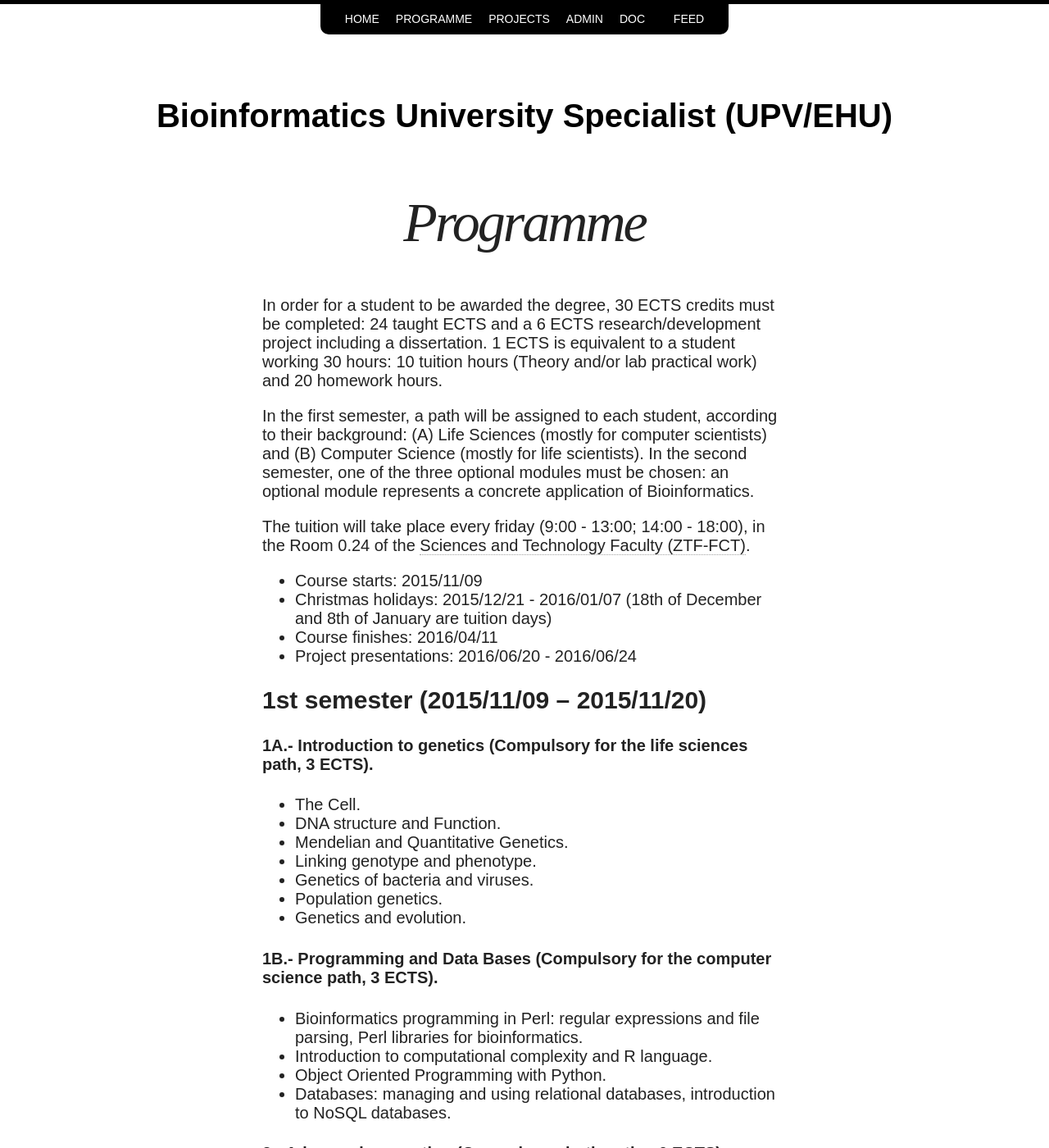
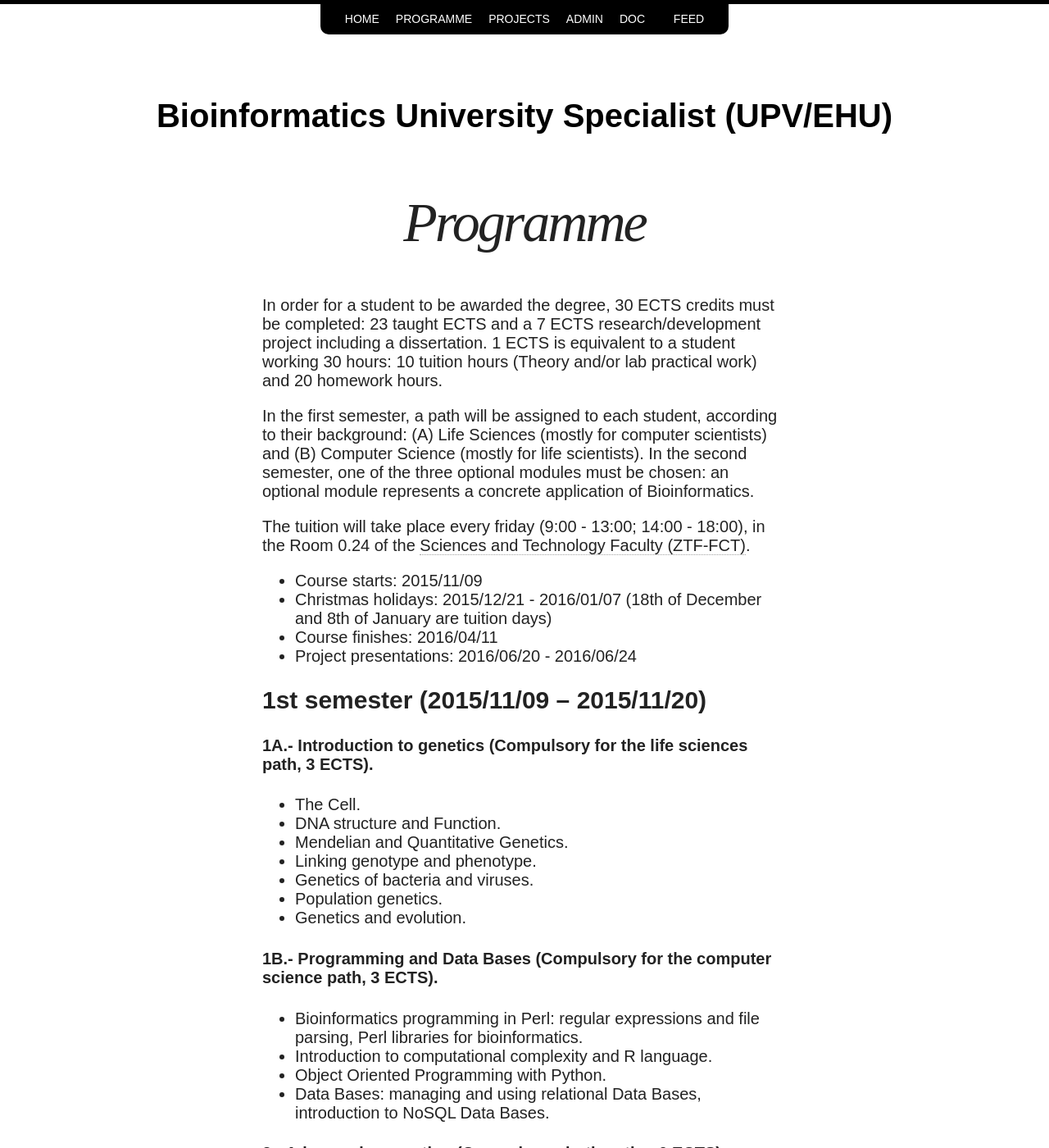
Before and after one commit to mikel-egana-aranguren/EHU-MSc-Bioinformatics, a Jekyll site: the page built from programme.md, in a window 1280 px wide and 1400 px high. Shown: the whole window at 82% size. Built offline with Jekyll 4.4.1, drawn with Linux system fonts in a browser that asks for light colours; nearby versions of some CDN libraries; some of the changed text lies outside the part shown.

Commit message:
programme

```diff
--- a/index.html
+++ b/index.html
@@ -28,7 +28,7 @@ Students of scientific and technical backgrounds are encouraged to apply, includ
 </p>
 
 <p>
-Students should be fluent in english (the tuition will be provided exclusively in english) and will be selected according to english level, degree marks, working experience, and research experience.
+Students should be fluent in english (the tuition will be provided exclusively in english) and will be selected according to english level, degree adecuacy to the course, degree marks, and CV.
 </p>
 
 <!--<h1>Sponsors</h1>
--- a/programme.md
+++ b/programme.md
@@ -11,7 +11,7 @@
 share:
 ---
 
-In order for a student to be awarded the degree, 30 ECTS credits must be completed: 24 taught ECTS and a 6 ECTS research/development project including a dissertation. 1 ECTS is equivalent to a student working 30 hours: 10 tuition hours (Theory and/or lab practical work) and 20 homework hours.
+In order for a student to be awarded the degree, 30 ECTS credits must be completed: 23 taught ECTS and a 7 ECTS research/development project including a dissertation. 1 ECTS is equivalent to a student working 30 hours: 10 tuition hours (Theory and/or lab practical work) and 20 homework hours.
 
 In the first semester, a path will be assigned to each student, according to their background: (A) Life Sciences (mostly for computer scientists) and (B) Computer Science (mostly for life scientists). In the second semester, one of the three optional modules must be chosen: an optional module represents a concrete application of Bioinformatics.
 
@@ -38,7 +38,7 @@
 * Bioinformatics programming in Perl: regular expressions and file parsing, Perl libraries for bioinformatics.
 * Introduction to computational complexity and R language.
 * Object Oriented Programming with Python.
-* Databases: managing and using relational databases, introduction to NoSQL databases.
+* Data Bases: managing and using relational Data Bases, introduction to NoSQL Data Bases.
 
 #### 2.- Advanced computing (Compulsory, both paths, 6 ECTS).
 * Introduction to Data mining and Heuristic Optimization: principal techniques and bioinformatics applications.
@@ -49,8 +49,9 @@
 2nd Semester (2015/11/27 - 2016/04/11)
 ==============================
 
-#### 3.- Applied bioinformatics I, DNA Variation analysis (Compulsory, both paths, 5 ECTS).
+#### 3.- Applied bioinformatics I, DNA Variation analysis (Compulsory, both paths, 7 ECTS).
 * Research methods in bioinformatics.
+* Common Data Bases and Web resources in Bioinformatics.
 * Whole Genome Sequencing and de novo sequencing.
   * Introduction and data pre-processing.
   * Data pre-processing.
```
Also changed, not shown: other parts of programme.md (+1 -1 lines).
